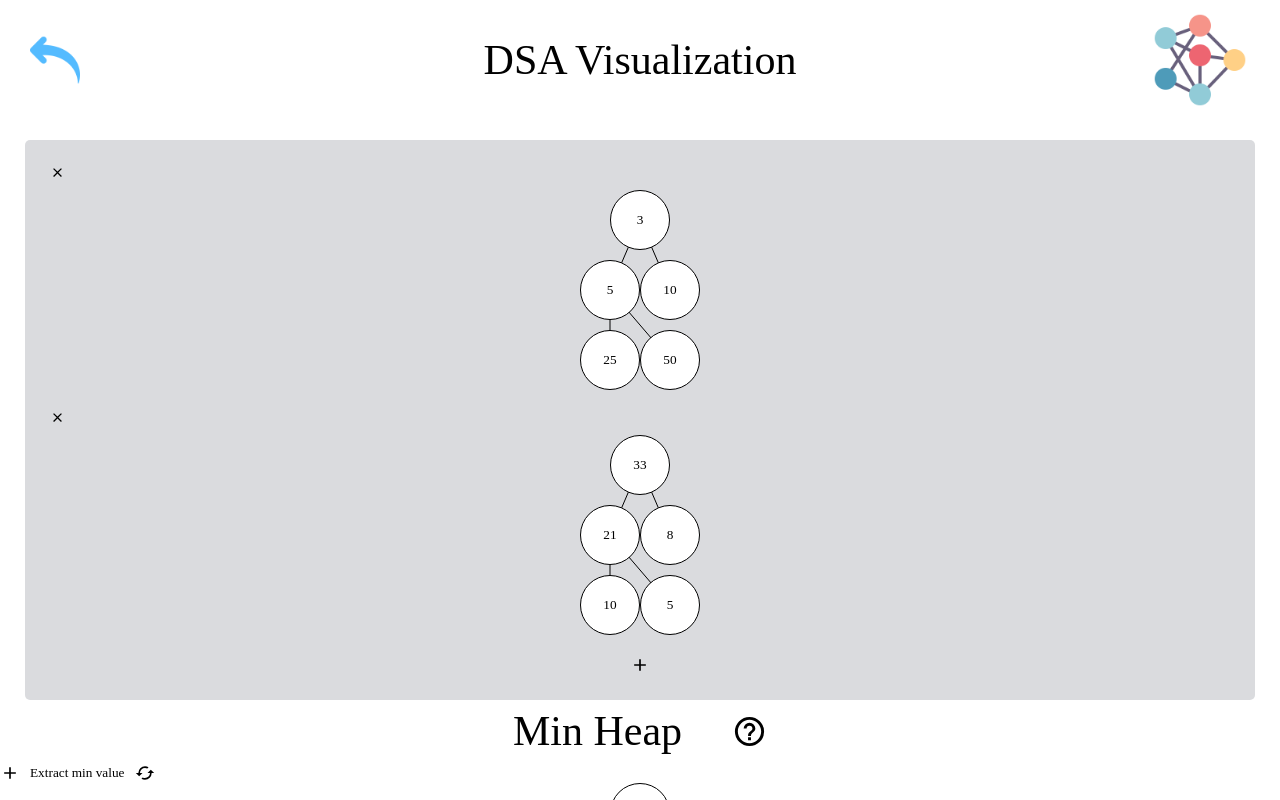
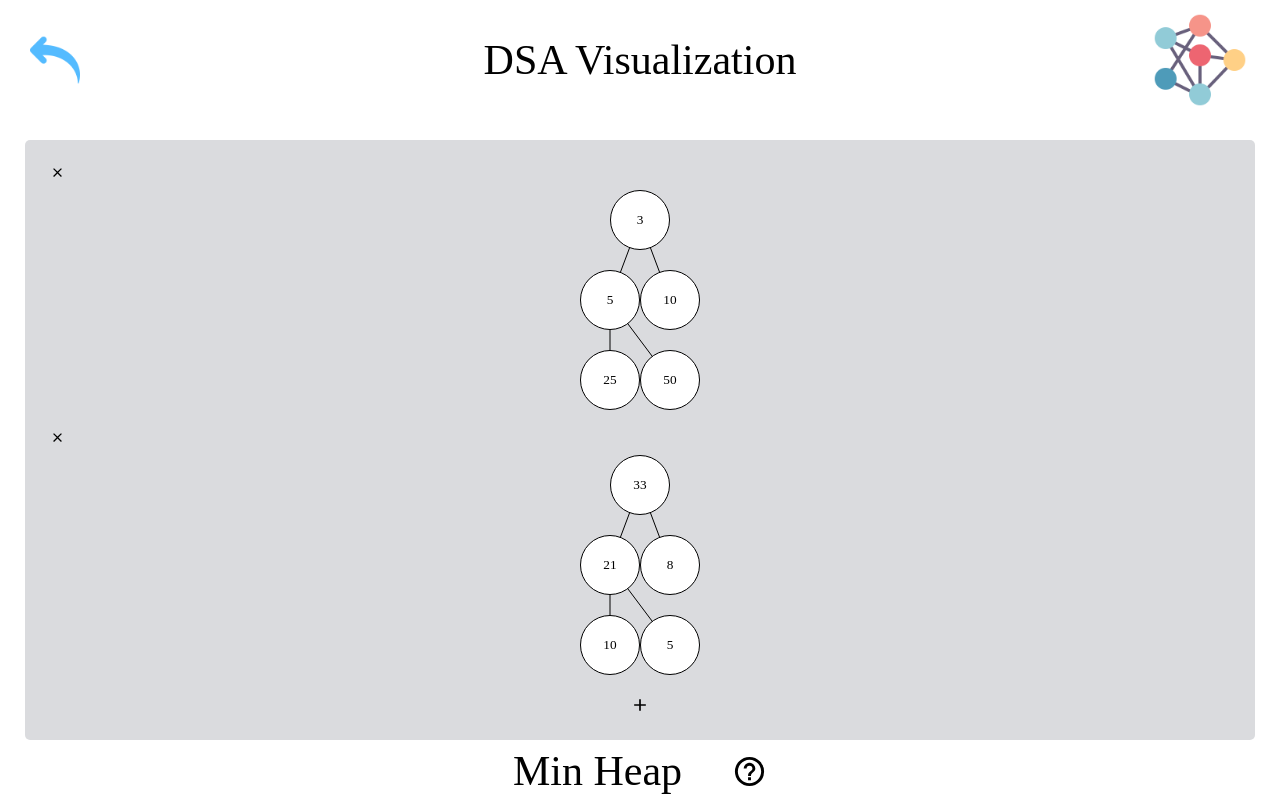
Before and after one commit to NestorNebula/dsa-visualization, a React (Vite) app: page /data-structures/heap in a window 1280 px wide. Shown: the top 800 px of the page. Built offline with nearby package versions, Linux system fonts and the light colour scheme.

Commit message:
feat: add styles to TreePrototype

```diff
--- a/src/components/prototypes/tree/TreePrototype.helpers.ts
+++ b/src/components/prototypes/tree/TreePrototype.helpers.ts
@@ -2,11 +2,11 @@ import { Array, BinaryTree, Heap, Queue } from '@services/data-structures';
 
 export type Tree = BinaryTree | Heap;
 
-function getArrayRepresentation(tree: Tree): Array<number | null> {
+function getArrayRepresentation(tree: Tree): Array<number> {
   if (tree instanceof Heap) {
     return tree.heap;
   }
-  const array: Array<number | null> = new Array();
+  const array: Array<number> = new Array();
   if (tree.root) {
     const queue: Queue<{
       subtree: typeof tree.root;
--- a/src/components/prototypes/tree/TreePrototype.styles.ts
+++ b/src/components/prototypes/tree/TreePrototype.styles.ts
@@ -3,7 +3,7 @@ import styled from 'styled-components';
 const TreePrototype = styled.div`
   display: flex;
   flex-direction: column;
-  gap: 1rem;
+  gap: 2rem;
 `;
 const Row = styled.div`
   display: grid;
@@ -23,5 +23,14 @@ const Link = styled.svg`
   left: 50%;
   overflow: visible;
 `;
+const TreeResume = styled.div`
+  display: flex;
+  gap: 0.5rem;
 
-export { TreePrototype, Row, Container, EmptyNode, Link };
+  & > div:not(:last-child)::after {
+    position: relative;
+    content: ', ';
+  }
+`;
+
+export { TreePrototype, Row, Container, EmptyNode, Link, TreeResume };
--- a/src/components/prototypes/tree/TreePrototype.tsx
+++ b/src/components/prototypes/tree/TreePrototype.tsx
@@ -1,5 +1,5 @@
 import { createRef, useState, useEffect, useLayoutEffect, useRef } from 'react';
-import { Array } from '@services/data-structures';
+import { Array, Heap } from '@services/data-structures';
 import { getArrayRepresentation, type Tree } from './TreePrototype.helpers';
 import Node from '@components/node/Node';
 import * as S from './TreePrototype.styles';
@@ -9,10 +9,12 @@ function TreePrototype({
   tree,
   onNodeClick,
   getOptions,
+  resume,
 }: {
   tree: Tree;
   onNodeClick?: (value: number) => void;
   getOptions?: (value: number) => JSX.Element;
+  resume?: boolean;
 }) {
   const arrayRepresentation = getArrayRepresentation(tree);
 
@@ -37,6 +39,7 @@ function TreePrototype({
           refs.current.push(ref);
         }
         const parentLink = coordinates[i];
+        const options = getOptions && getOptions(arrayRepresentation[i]);
         rowContent.push(
           <S.Container key={`binarytree-${i}-${arrayRepresentation[i]}`}>
             {parentLink ? (
@@ -64,8 +67,9 @@ function TreePrototype({
                   : undefined
               }
               ref={ref}
+              active={!!options?.props.children}
             />
-            {getOptions ? getOptions(arrayRepresentation[i]!) : <></>}
+            {options}
           </S.Container>
         );
       } else {
@@ -114,7 +118,39 @@ function TreePrototype({
 
     return treeContent;
   };
-  return <S.TreePrototype>{getTreeContent()}</S.TreePrototype>;
+
+  const getTreeResume = () => {
+    const resume: JSX.Element[] = [];
+    resume.push(
+      <header key={'tree-resume-header'}>
+        {tree instanceof Heap ? 'Heap:' : 'Binary Tree:'}
+      </header>
+    );
+    for (let i = 0; i < arrayRepresentation.length; i++) {
+      if (arrayRepresentation[i] !== undefined) {
+        resume.push(
+          <div key={`tree-resume-${i}-${arrayRepresentation[i]}`}>
+            {arrayRepresentation[i]}
+          </div>
+        );
+      }
+    }
+    if (resume.length === 1) {
+      resume.pop();
+      resume.push(
+        <div key={'empty-tree'}>
+          Empty {tree instanceof Heap ? 'Heap' : 'Binary Tree'}
+        </div>
+      );
+    }
+    return resume;
+  };
+
+  return !resume ? (
+    <S.TreePrototype>{getTreeContent()}</S.TreePrototype>
+  ) : (
+    <S.TreeResume>{getTreeResume()}</S.TreeResume>
+  );
 }
 
 export default TreePrototype;
```
